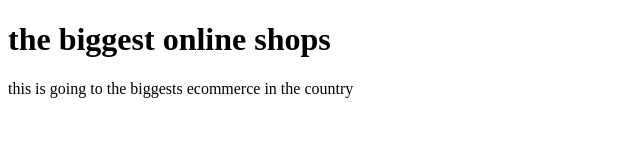
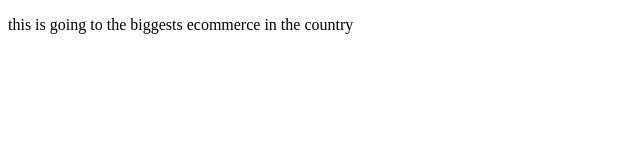
Before and after one commit to Banele1234/lihawu-ecommerce, a plain HTML site: page index.html in a window 1280 px wide. Shown: the whole page, without its empty margins (0-640 px from the left). Drawn offline with Linux system fonts and the light colour scheme.

Commit message:
deleted heading

```diff
--- a/index.html
+++ b/index.html
@@ -6,7 +6,7 @@
     <title>Document</title>
 </head>
 <body>
-    <h1>the biggest online shops</h1>
+
     <p>this is going to the biggests ecommerce in the country</p>
 </body>
 </html>
```
